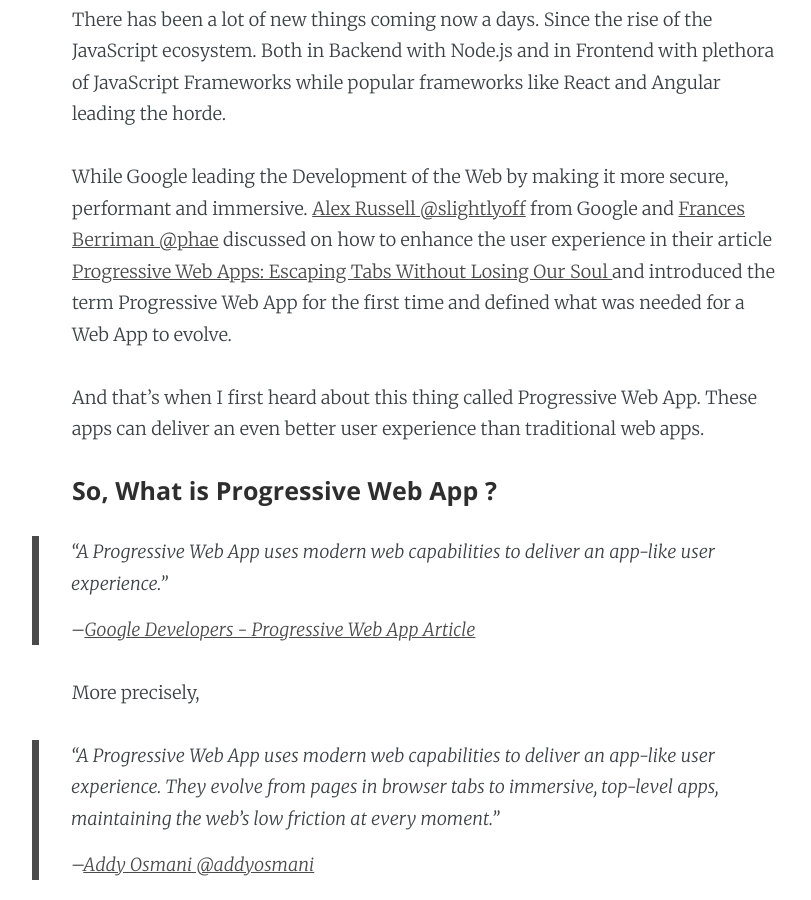
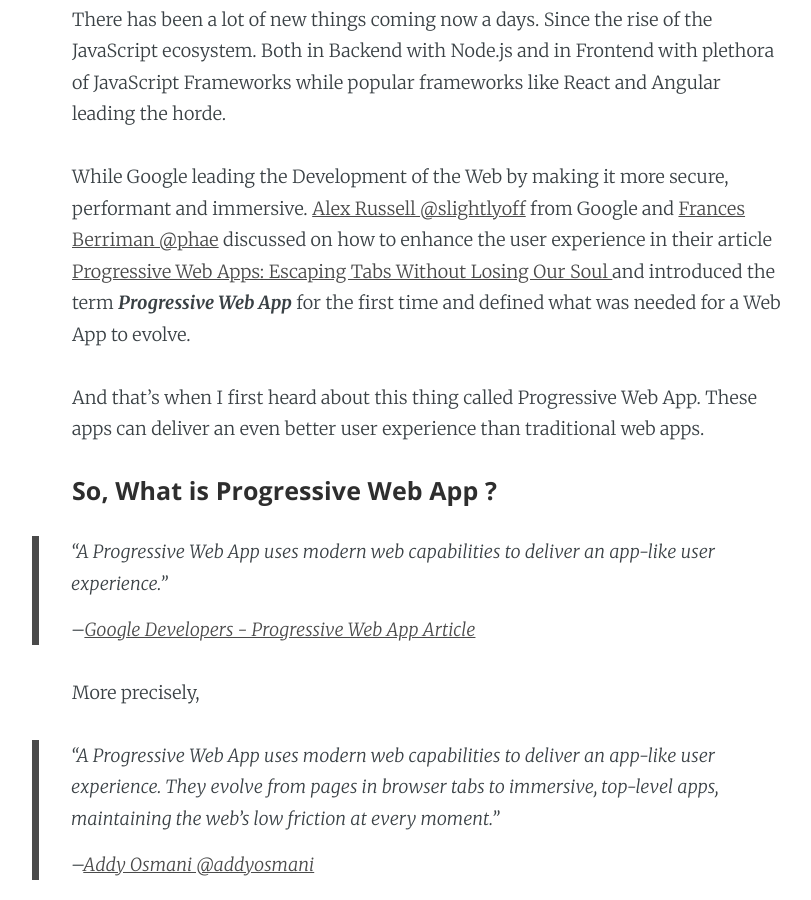
Before and after one commit to inf3cti0n95/Otaku-Codes, a Jekyll site: the page built from _posts/2017-05-25-web-apps-on-steroids-progressive-web-apps-introduction.markdown, in a window 1280 px wide and 900 px high, scrolled down 998 px. Shown: the whole window, without its empty margins (213-1024 px from the left). Built offline with Jekyll 4.4.1, drawn with Linux system fonts in a browser that asks for light colours; comment, search, counter and statistics services are not loaded.

```diff
--- a/_posts/2017-05-25-web-apps-on-steroids-progressive-web-apps-introduction.markdown
+++ b/_posts/2017-05-25-web-apps-on-steroids-progressive-web-apps-introduction.markdown
@@ -14,7 +14,7 @@ excerpt: "Introduction to Web Apps on Steroids, Progressive Web Apps"
 
 There has been a lot of new things coming now a days. Since the rise of the JavaScript ecosystem. Both in Backend with Node.js and in Frontend with plethora of JavaScript Frameworks while popular frameworks like React and Angular leading the horde.
 
-While Google leading the Development of the Web by making it more secure, performant and immersive. [Alex Russell @slightlyoff](https://github.com/slightlyoff) from Google and [Frances Berriman @phae](https://github.com/phae) discussed on how to enhance the user experience in their article [ Progressive Web Apps: Escaping Tabs Without Losing Our Soul ](https://infrequently.org/2015/06/progressive-apps-escaping-tabs-without-losing-our-soul/) and introduced the term Progressive Web App for the first time and defined what was needed for a Web App to evolve.
+While Google leading the Development of the Web by making it more secure, performant and immersive. [Alex Russell @slightlyoff](https://github.com/slightlyoff) from Google and [Frances Berriman @phae](https://github.com/phae) discussed on how to enhance the user experience in their article [ Progressive Web Apps: Escaping Tabs Without Losing Our Soul ](https://infrequently.org/2015/06/progressive-apps-escaping-tabs-without-losing-our-soul/) and introduced the term ***Progressive Web App*** for the first time and defined what was needed for a Web App to evolve.
 
 And that's when I first heard about this thing called Progressive Web App. These apps can deliver an even better user experience than traditional web apps.
 
```
